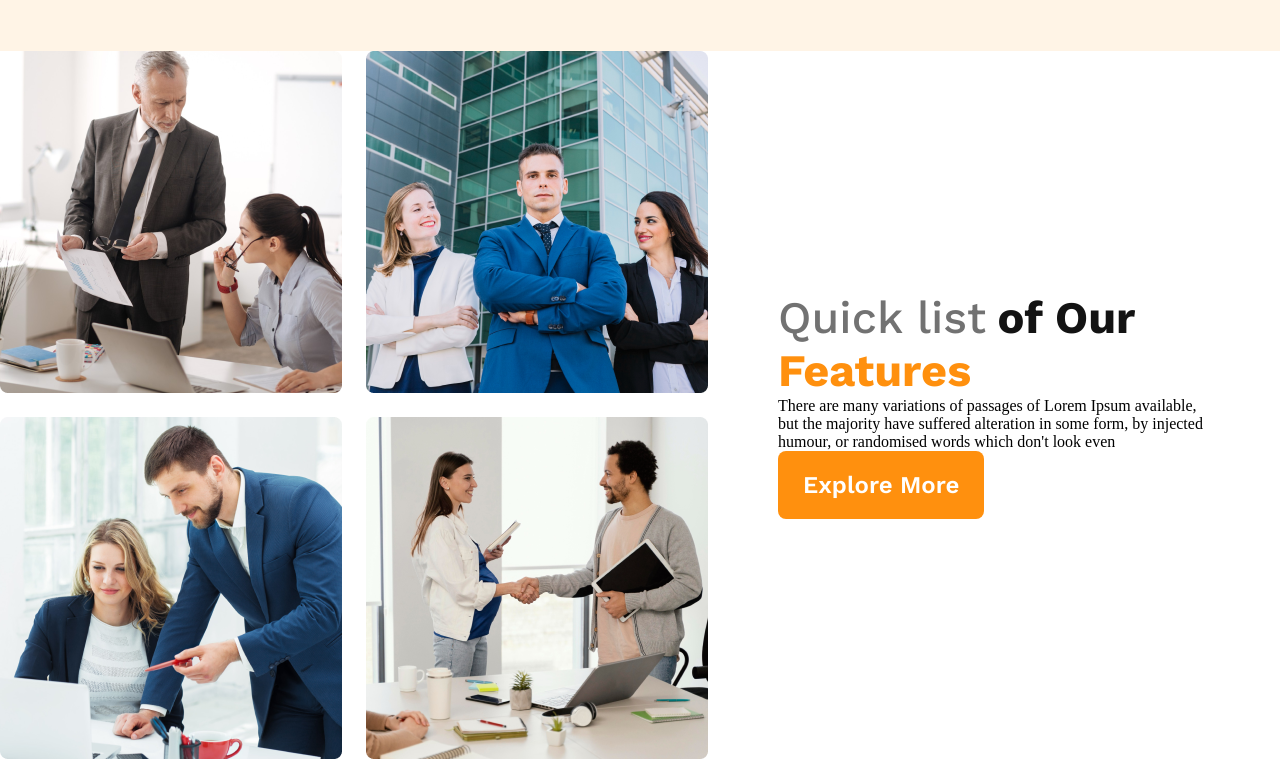
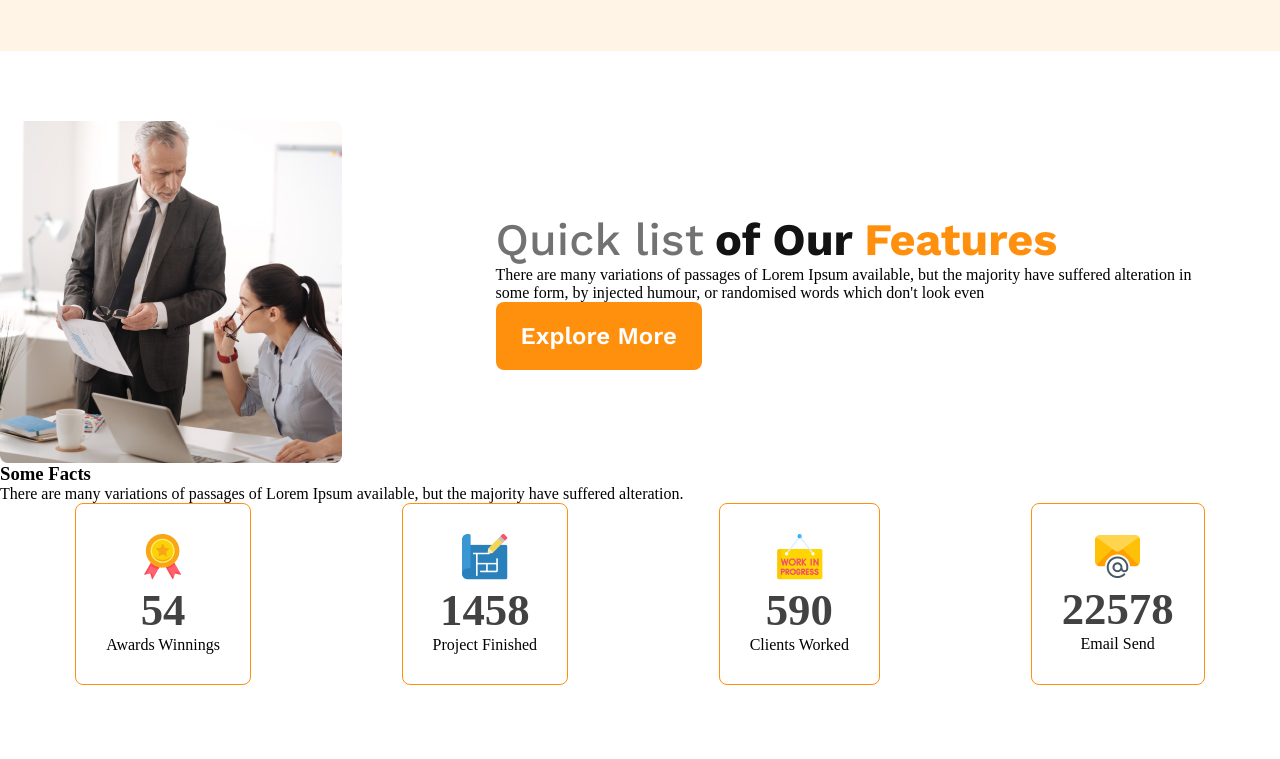
Before and after one commit to Bithe/G3-Architects, a plain HTML site: page index.html in a window 1280 px wide. Shown: the part 775-1534 px from the top of the page. Drawn offline with nearby package versions, Linux system fonts and the light colour scheme.

```diff
--- a/css/architect.css
+++ b/css/architect.css
@@ -96,32 +96,6 @@ nav li a {
 }
 
 
-/* responsive media */
-
-
-@media screen and (max-width:576px) {
-
-    header{
-        padding: 20px;
-    }
-
-    nav{
-        flex-direction: column;
-
-    }
-
-}
-
-/* tablet or medium device */
-
-
-@media screen and (min-width: 576px) and (max-width:960px) {
-    nav{
-        flex-direction: column;
-
-    }
-
-}
 
 
 
@@ -130,7 +104,7 @@ nav li a {
 
 main{
     max-width: 1440px;
-    margin: 0 auto;
+    margin: 70px auto;
 }
 
 .teams-container{
@@ -180,3 +154,69 @@ font-style: normal;
 font-weight: 700;
 line-height: normal;
 }
+
+
+
+
+/* facts */
+
+
+.facts-card-container{
+    display: flex;
+    justify-content: space-around;
+}
+
+.card{
+    border-radius: 8px;
+border: 1px solid #FF900E;
+text-align: center;
+justify-content: center;
+padding: 30px;
+}
+
+.card-stats{
+    font-size: 2.8rem;
+    color: var(--Dark-02, #424242);
+}
+
+
+.card-tittle{
+}
+/* responsive media */
+
+.hide{
+  display: none;
+}
+
+
+@media screen and (max-width:576px) {
+
+    header{
+        padding: 20px;
+    }
+
+    nav, .teams-container{
+        flex-direction: column;
+
+    }
+
+    .teams-img-container{
+        grid-template-columns: 1fr;
+        /* gap: 10px; */
+    }
+
+    .teams-content{
+        padding: 0 20px;
+        }
+}
+
+/* tablet or medium device */
+
+
+@media screen and (min-width: 576px) and (max-width:960px) {
+    nav, .teams-container{
+        flex-direction: column;
+
+    }
+
+}
--- a/index.html
+++ b/index.html
@@ -34,26 +34,59 @@
       </div>
     </header>
 
-    <main>
-      <section class="features">
-        <div class="teams-container">
+    <main class="">
+      <section class="teams-container">
         <div class="teams-img-container">
           <img src="images/team1.png" alt="" />
-            <img src="images/team2.png" alt="" />
-            <img src="images/team3.png" alt="" />
-            <img src="images/team4.png" alt="" />
+
         </div>
 
         <div class="teams-content">
-            <h3 class="teams-tittle"><span class="quick">Quick list</span> <span class="our">of Our</span> <span class="feat">Features</span></h3>
+          <h3 class="teams-tittle">
+            <span class="quick">Quick list</span>
+            <span class="our">of Our</span> <span class="feat">Features</span>
+          </h3>
           <p class="teams-description">
-              There are many variations of passages of Lorem Ipsum available,
-              but the majority have suffered alteration in some form, by
-              injected humour, or randomised words which don't look even
+            There are many variations of passages of Lorem Ipsum available, but
+            the majority have suffered alteration in some form, by injected
+            humour, or randomised words which don't look even
           </p>
 
           <button class="explore-btn">Explore More</button>
         </div>
+      </section>
+
+      <section class="features"></section>
+
+      <section class="facts">
+        <h3>Some Facts</h3>
+        <p>
+          There are many variations of passages of Lorem Ipsum available, but
+          the majority have suffered alteration.
+        </p>
+
+        <div class="facts-card-container">
+            <div class="card">
+                <img src="images/icons/ribon.png" alt="">
+                <h2 class="card-stats">54</h2>
+                <p class="card-tittle">Awards Winnings</p>
+            </div>
+            <div class="card">
+                <img src="images/icons/projects.png" alt="">
+                <h2 class="card-stats">1458</h2>
+                <p class="card-tittle">Project Finished</p>
+            </div>
+            <div class="card">
+                <img src="images/icons/customers.png" alt="">
+                <h2 class="card-stats">590</h2>
+                <p class="card-tittle" aria-placeholder="">Clients Worked</p>
+            </div>
+            <div class="card">
+                <img src="images/icons/email.png" alt="">
+                <h2 class="card-stats">22578</h2>
+                <p class="card-tittle">Email Send</p>
+            </div>
+
         </div>
       </section>
     </main>
```
Lines whose indentation alone changed are shown as unchanged.
